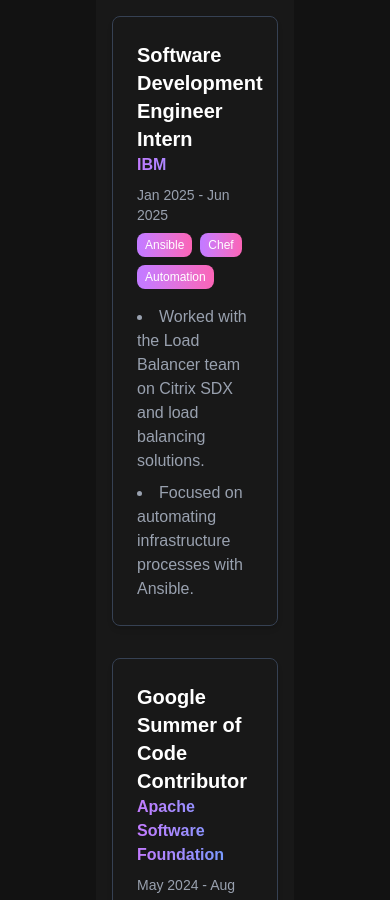
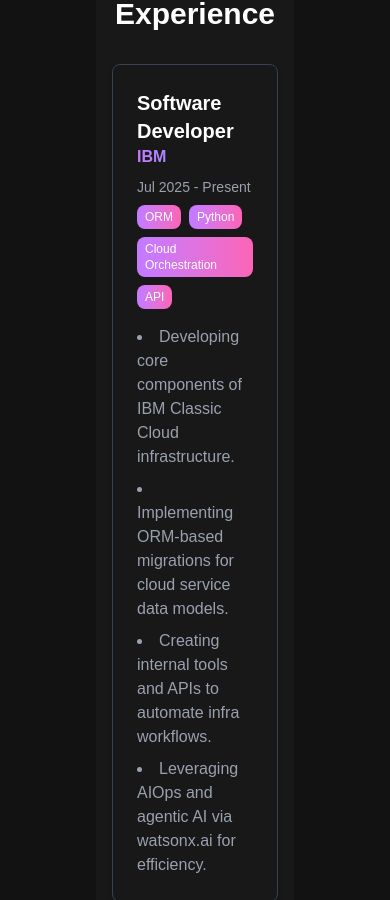
Before and after one commit to reeba212/portfolio, a Next.js app: page / in a window 390 px wide. Shown: the part 1844-2744 px from the top of the page. Built offline with nearby package versions, Linux system fonts and the light colour scheme; no server answers.

Commit message:
update aug 2025

```diff
--- a/app/components/AboutSection.jsx
+++ b/app/components/AboutSection.jsx
@@ -12,7 +12,8 @@
             <div>
                 <ul className="list-disc pl-5 space-y-2">
                     {[
-                        { name: "BTech in Computer Science specializing in AI/ML - Guru Gobind Singh Indraprastha University", url: "https://ipu.admissions.nic.in/" },
+                        { name: "MS in Computer Science - Georgia Institute of Technology", url: "https://drive.google.com/file/d/1FxOTcCzAlByV_3DWtQ_AHabSfwi4Co1G/view?usp=sharing"},
+                        { name: "BTech in Computer Science specializing in AI/ML - Guru Gobind Singh Indraprastha University", url: "https://drive.google.com/file/d/1ayl1pj9LArVJIDTfNtmXelnTQ0tjJtlE/view?usp=sharing" },
                         { name: "AWS Machine Learning Nanodegree - Udacity", url: "https://drive.google.com/file/d/1SdXA2gSXTyB3z0g8vyxOstpmxLeh0CeE/view?usp=drive_link" },
                         { name: "AI Programming in Python Nanodegree - Udacity", url: "https://drive.google.com/file/d/1WzAHBXY2963fZxzArBH12Q0SzfhzX4kQ/view?usp=drive_link" },
                         { name: "St. Joseph's Academy (High School)", url: "https://www.sjdelhi.com/" },
--- a/app/components/AchievementsSection.jsx
+++ b/app/components/AchievementsSection.jsx
@@ -35,7 +35,7 @@
   ];
 
   return (
-    <section className="py-12 text-white">
+    <section className="py-12 text-white" id="achievements">
       <div className="max-w-5xl mx-auto px-4 sm:px-6 lg:px-8">
         <h2 className="text-4xl font-bold mb-8 text-center text-white">Achievements</h2>
         <ul className="space-y-6">
--- /dev/null
+++ b/app/components/Education.jsx
@@ -0,0 +1,56 @@
+// app/components/Education.jsx
+
+const educationData = [
+    {
+      degree: 'MS in Computer Science',
+      school: 'Georgia Institute of Technology',
+      duration: 'Aug 2025 – Present',
+      location: 'Atlanta, GA (Remote)',
+      description: 'Accepted and program start pending. Pursuing specialization in Computing Systems.',
+      links: {
+        program: 'https://drive.google.com/file/d/1FxOTcCzAlByV_3DWtQ_AHabSfwi4Co1G/view?usp=sharing'
+      }
+    },
+    {
+      degree: 'BTech in Computer Science (AI/ML)',
+      school: 'Guru Gobind Singh Indraprastha University',
+      duration: 'Aug 2020 – May 2024',
+      location: 'Delhi, India',
+      description: 'Graduated with CGPA of 9.5/10 and rank 2/137 with a specialization in Artificial Intelligence and Machine Learning. Completed multiple AI-focused projects and research work.',
+      links: {
+        transcript: 'https://drive.google.com/file/d/1ayl1pj9LArVJIDTfNtmXelnTQ0tjJtlE/view?usp=drive_link'
+      }
+    },
+    {
+      degree: 'AWS Machine Learning Nanodegree',
+      school: 'Udacity',
+      duration: 'Apr 2024 - Aug 2024',
+      location: 'Online',
+      description: 'Learned production-grade ML using Amazon SageMaker, model deployment, and ML pipelines.',
+      links: {
+        certificate: 'https://drive.google.com/file/d/1oeUPskSWuMYbrP7zCKABKm6fXpgkf7TD/view?usp=sharing'
+      }
+    },
+    {
+      degree: 'AI Programming in Python Nanodegree',
+      school: 'Udacity',
+      duration: 'Jun 2023 - Nov 2023',
+      location: 'Online',
+      description: 'Covered Python, NumPy, Pandas, and foundational Neural Networks for AI development.',
+      links: {
+        certificate: 'https://drive.google.com/file/d/1DqvLA2jjGdZRtkyk2dwKrMSTdX3NDvQh/view?usp=sharing'
+      }
+    },
+    {
+      degree: 'High School',
+      school: "St. Joseph's Academy",
+      duration: 'Graduated July 2021',
+      location: 'New Delhi, India',
+      description: 'Completed high school with 95.6% in 12th class, focusing on Computer Science',
+      links: {
+        school: 'https://drive.google.com/file/d/1n5deUWIURhnvlqwDk-y8C1OTzs4FwEDw/view?usp=sharing'
+      }
+    }
+  ];
+
+  export default educationData;
--- /dev/null
+++ b/app/components/EducationSection.jsx
@@ -0,0 +1,53 @@
+// app/components/EducationSection.jsx
+
+import React from 'react';
+import educationData from './Education';
+
+const EducationSection = () => {
+  return (
+    <section className="py-12 bg-[#181818]" id="education">
+      <div className="max-w-4xl mx-auto px-4">
+        <h2 className="text-3xl font-bold text-white mb-8 text-center">Education</h2>
+        <div className="space-y-8">
+          {educationData.map((edu, index) => (
+            <div
+              key={index}
+              className="bg-[#181818] p-6 rounded-lg shadow-md hover:shadow-pink-500 hover:scale-105 transition-all duration-300 border border-gray-700"
+            >
+              <div className="flex flex-col sm:flex-row sm:justify-between sm:items-start">
+                <div>
+                  <h3 className="text-xl font-bold text-white">{edu.degree}</h3>
+                  <p className="bg-gradient-to-r from-pink-400 to-purple-400 text-transparent bg-clip-text font-semibold">
+                    {edu.school}
+                  </p>
+                </div>
+                <span className="text-gray-400 text-sm mt-2 sm:mt-0">{edu.duration}</span>
+              </div>
+              <p className="text-gray-400 text-sm mt-1">{edu.location}</p>
+
+              <p className="text-gray-300 text-sm mt-4">{edu.description}</p>
+
+              {edu.links && Object.keys(edu.links).length > 0 && (
+                <div className="mt-4 flex flex-wrap gap-3 text-sm">
+                  {Object.entries(edu.links).map(([label, url], i) => (
+                    <a
+                      key={i}
+                      href={url}
+                      target="_blank"
+                      rel="noopener noreferrer"
+                      className="text-pink-400 hover:underline"
+                    >
+                      {label.charAt(0).toUpperCase() + label.slice(1)}
+                    </a>
+                  ))}
+                </div>
+              )}
+            </div>
+          ))}
+        </div>
+      </div>
+    </section>
+  );
+};
+
+export default EducationSection;
--- a/app/components/Experiences.jsx
+++ b/app/components/Experiences.jsx
@@ -3,12 +3,25 @@
 const experiences = [
   {
     company: 'IBM',
+    role: 'Software Developer',
+    duration: 'Jul 2025 - Present',
+    techStack: ['ORM', 'Python', 'Cloud Orchestration', 'API'],
+    description: [
+      'Developing core components of IBM Classic Cloud infrastructure.',
+      'Implementing ORM-based migrations for cloud service data models.',
+      'Creating internal tools and APIs to automate infra workflows.',
+      'Leveraging AIOps and agentic AI via watsonx.ai for efficiency.'
+    ]
+  },
+  {
+    company: 'IBM',
     role: 'Software Development Engineer Intern',
-    duration: 'Jan 2025 - Jun 2025',
-    techStack: ['Ansible', 'Chef', 'Automation'],
+    duration: 'Jan 2025 - Jul 2025',
+    techStack: ['AI', 'Python', 'Automation', 'Ansible'],
     description: [
-      'Worked with the Load Balancer team on Citrix SDX and load balancing solutions.',
-      'Focused on automating infrastructure processes with Ansible.'
+      'Integrated agentic AI to automate issue resolution in infra ops.',
+      'Automated Citrix SDX upgrades using Ansible and Nitro APIs.',
+      'Improved upgrade workflows for RHEL, iSCSI-NFS, and Uptycs.'
     ]
   },
   {
--- a/app/components/Navbar.jsx
+++ b/app/components/Navbar.jsx
@@ -8,8 +8,12 @@
 
 const navLinks = [
     { title: "About", path: "#about" },
+    { title: "Experience", path: "#experiences" },
+    { title: "Education", path: "#education" },
+    { title: "Skills", path: "#skills" },
     { title: "Projects", path: "#projects" },
-    { title: "Contact", path: "#contact" }
+    { title: "Achievements", path: "#achievements" },
+    { title: "Contact", path: "#contact" },
 ];
 
 export default function Navbar() {
--- a/app/components/SkillsSection.jsx
+++ b/app/components/SkillsSection.jsx
@@ -35,7 +35,7 @@
   },
 ];
 
-const programmingLanguages = ["Python", "Java", "C++", "C", "JavaScript"];
+const programmingLanguages = ["Python", "Java", "C++", "C", "JavaScript", "PHP"];
 
 export default function SkillsSection() {
   return (
--- a/app/page.js
+++ b/app/page.js
@@ -8,6 +8,7 @@
 import AchievementsSection from "./components/AchievementsSection";
 import Footer from "./components/Footer";
 import Experiences from "./components/Experiences";
+import EducationSection from "./components/EducationSection";
 
 export default function Home() {
   return (
@@ -17,6 +18,7 @@
         <HeroSection/>
         <AboutSection/>
         <Experiences/>
+        <EducationSection/>
         <SkillsSection/>
         <ProjectsSection/>
         <AchievementsSection/>
--- a/package.json
+++ b/package.json
@@ -13,7 +13,7 @@
     "@heroicons/react": "^2.2.0",
     "dotenv": "^16.4.7",
     "framer-motion": "^12.5.0",
-    "next": "15.2.0",
+    "next": "^15.4.5",
     "react": "^19.0.0",
     "react-dom": "^19.0.0",
     "react-icons": "^5.5.0",
```
Also changed, not shown: 1 other file (tests, documents, lock files or other folders).
